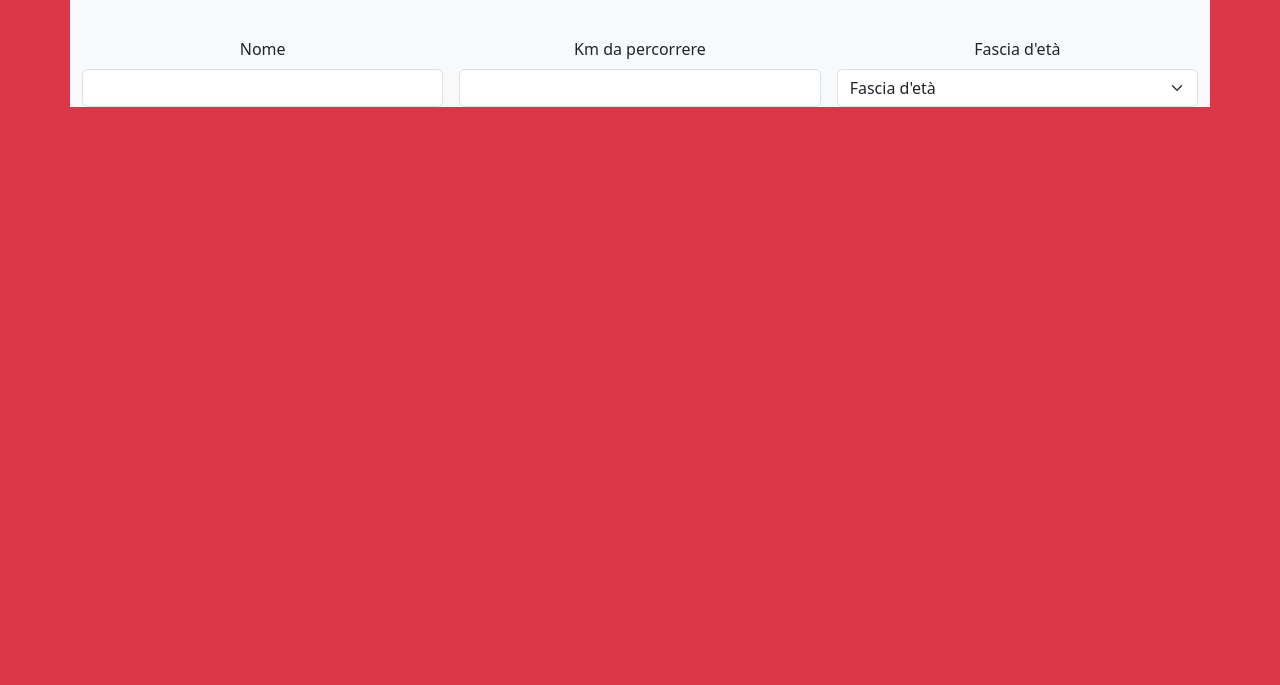
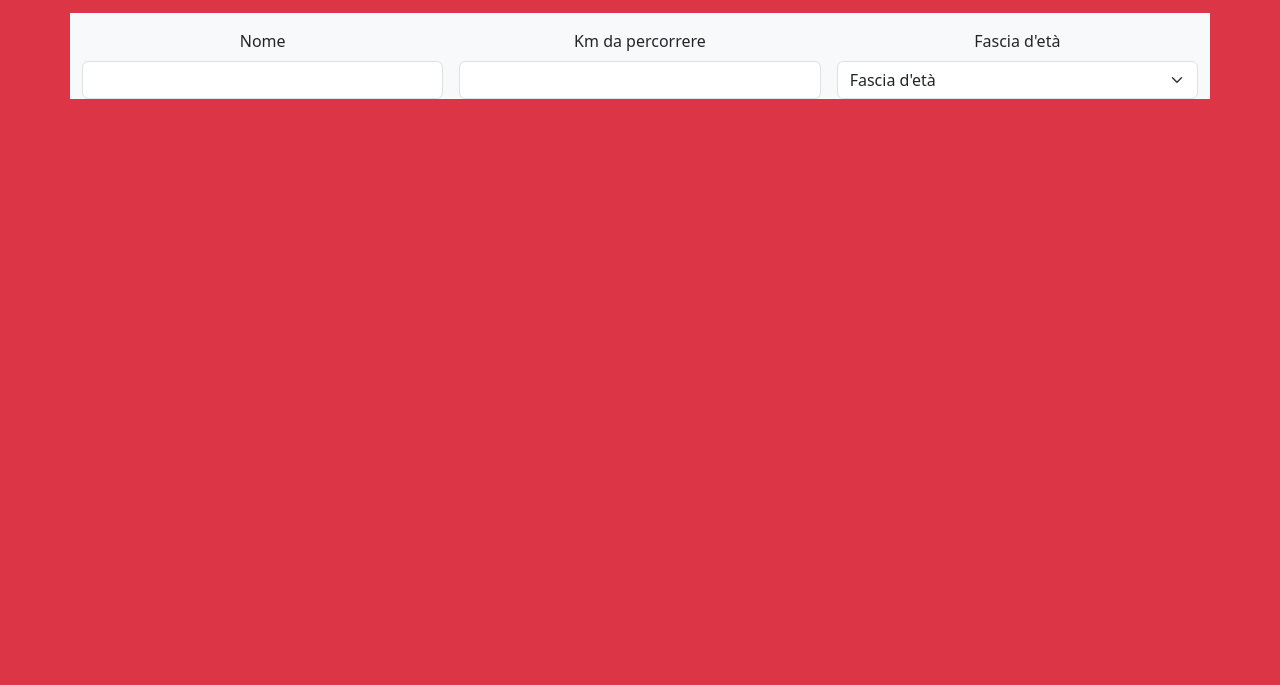
Before and after one commit to Strialuc/js-biglietto-treno-form, a plain HTML site: page index.html in a window 1280 px wide. Shown: the part 115-800 px from the top of the page. Drawn offline with nearby package versions, Linux system fonts and the light colour scheme.

Commit message:
modifica margine container

```diff
--- a/index.html
+++ b/index.html
@@ -16,7 +16,7 @@
     </header>
 
 
-    <div class="container bg-light pt-5">
+    <div class="container bg-light mt-5">
         <form class="row g-3">
             <div class="col text-center">
                 <label for="nome" class="form-label">Nome</label>
```
